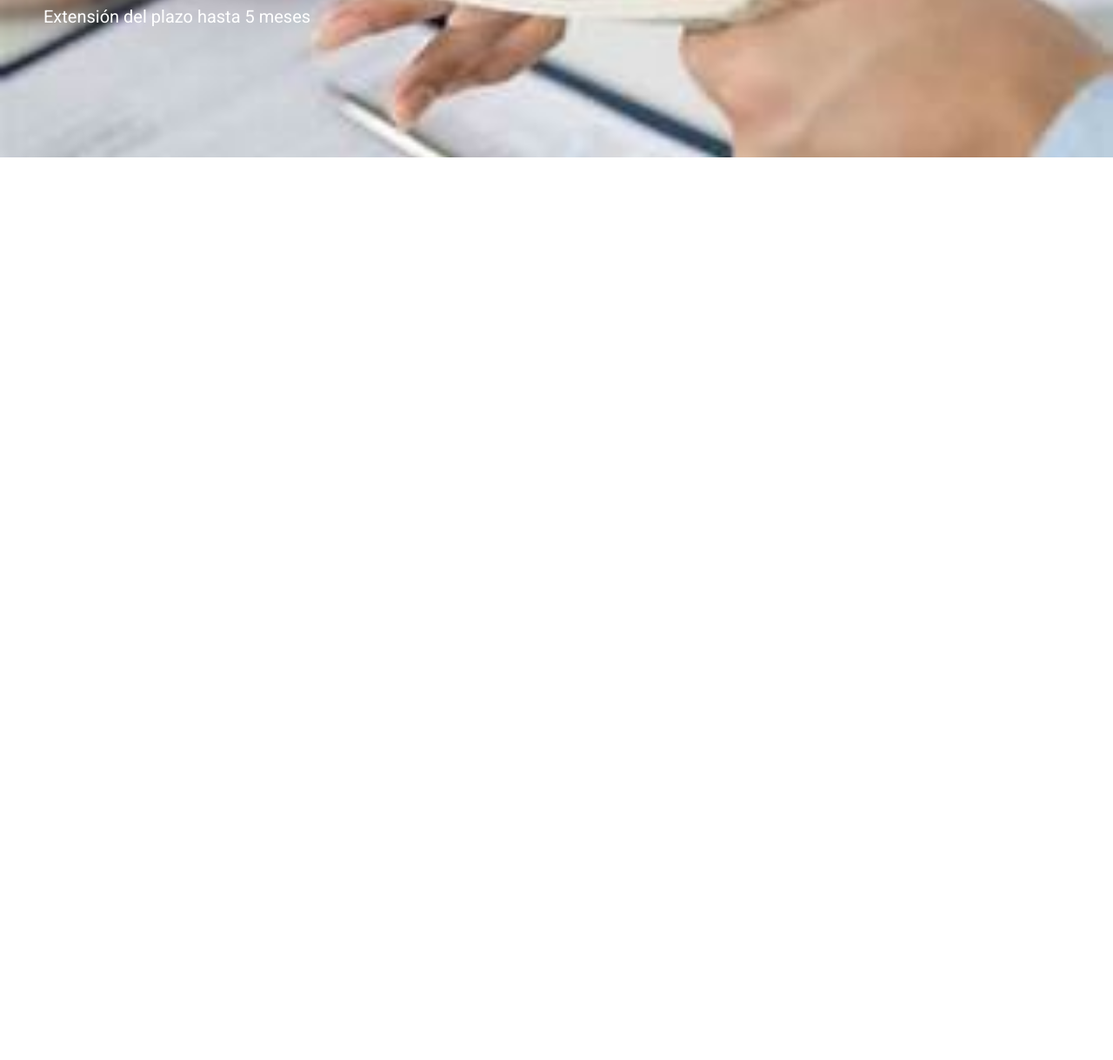
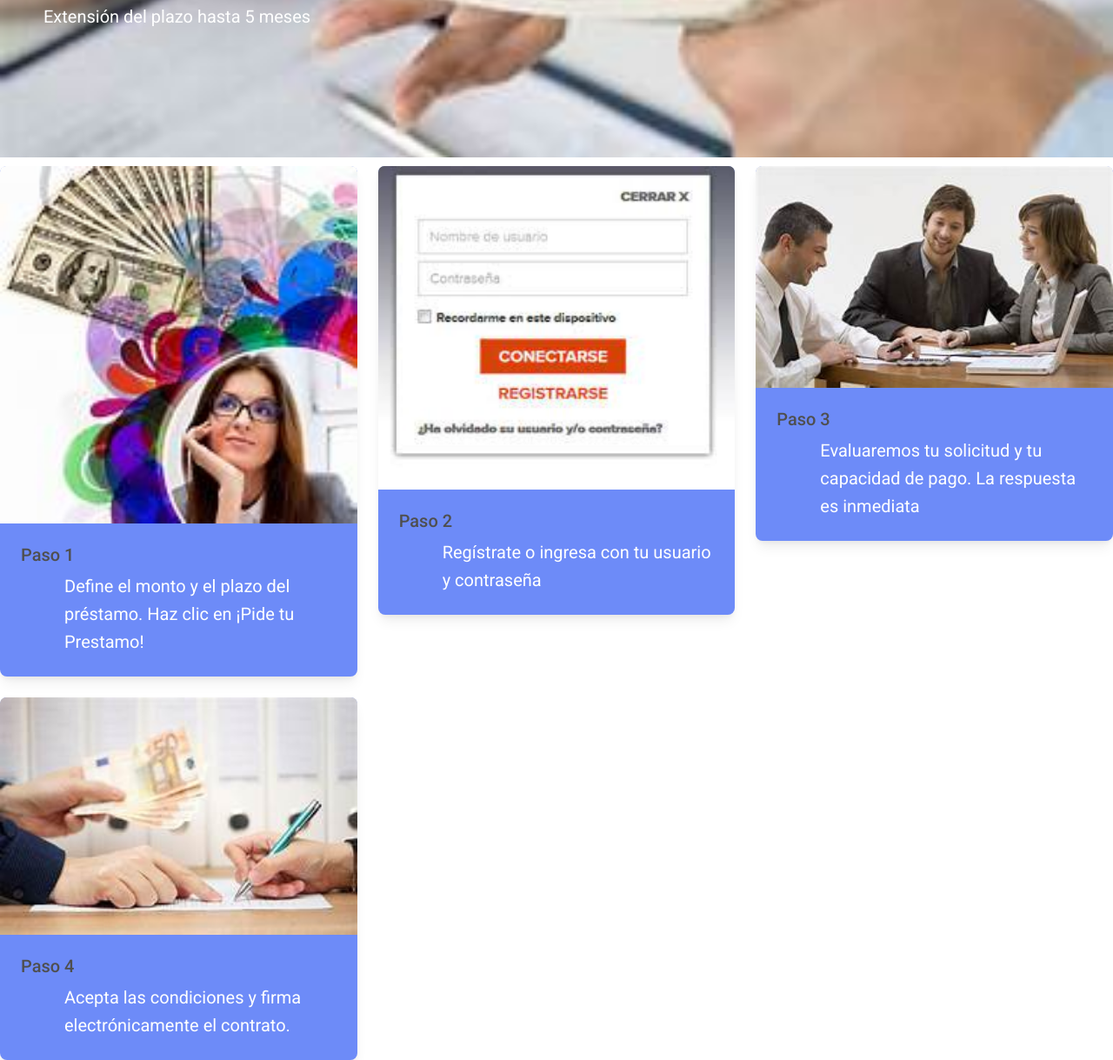
Before and after one commit to hansescallon/bit-practica, a plain HTML site: page index.html in a window 1280 px wide. Shown: the part 463-1682 px from the top of the page at 87% size. Before the commit the page ends 800 px from the top, so only its background shows below. Drawn offline with nearby package versions, Linux system fonts and the light colour scheme.

Commit message:
Commit seccion 2

```diff
--- a/assets/css/styles.css
+++ b/assets/css/styles.css
@@ -22,3 +22,11 @@ p {
   font-size: 20px;
   padding-left: 50px;
 }
+
+.personalCard {
+  background: #6d8bf8;
+}
+
+.section2 {
+  margin-top: 10px;
+}
--- a/index.html
+++ b/index.html
@@ -114,6 +114,72 @@
         <p>Extensión del plazo hasta 5 meses</p>
       </div>
     </section>
+    <section class="section2">
+      <div class="row row-cols-1 row-cols-md-3 g-4">
+        <div class="col">
+          <div class="card personalCard">
+            <img
+              src="assets/img/monto.jpg"
+              class="card-img-top"
+              alt="Hollywood Sign on The Hill"
+            />
+            <div class="card-body">
+              <h5 class="card-title">Paso 1</h5>
+              <p class="card-text">
+                Define el monto y el plazo del préstamo. Haz clic en ¡Pide tu
+                Prestamo!
+              </p>
+            </div>
+          </div>
+        </div>
+        <div class="col">
+          <div class="card personalCard">
+            <img
+              src="assets/img/registro.jpg"
+              class="card-img-top"
+              alt="Palm Springs Road"
+            />
+            <div class="card-body">
+              <h5 class="card-title">Paso 2</h5>
+              <p class="card-text">
+                Regístrate o ingresa con tu usuario y contraseña
+              </p>
+            </div>
+          </div>
+        </div>
+        <div class="col">
+          <div class="card personalCard">
+            <img
+              src="assets/img/evaluacion.jpg"
+              class="card-img-top"
+              alt="Los Angeles Skyscrapers"
+            />
+            <div class="card-body">
+              <h5 class="card-title">Paso 3</h5>
+              <p class="card-text">
+                Evaluaremos tu solicitud y tu capacidad de pago. La respuesta es
+                inmediata
+              </p>
+            </div>
+          </div>
+        </div>
+        <div class="col">
+          <div class="card personalCard">
+            <img
+              src="assets/img/contrato.jpg"
+              class="card-img-top"
+              alt="Skyscrapers"
+            />
+            <div class="card-body">
+              <h5 class="card-title">Paso 4</h5>
+              <p class="card-text">
+                Acepta las condiciones y firma electrónicamente el contrato.
+              </p>
+            </div>
+          </div>
+        </div>
+      </div>
+    </section>
     <script
       type="text/javascript"
       src="https://cdnjs.cloudflare.com/ajax/libs/mdb-ui-kit/3.10.1/mdb.min.js"
```
Also changed, not shown: assets/img/contrato.jpg (added), assets/img/evaluacion.jpg (added), assets/img/monto.jpg (added), assets/img/registro.jpg (added).
